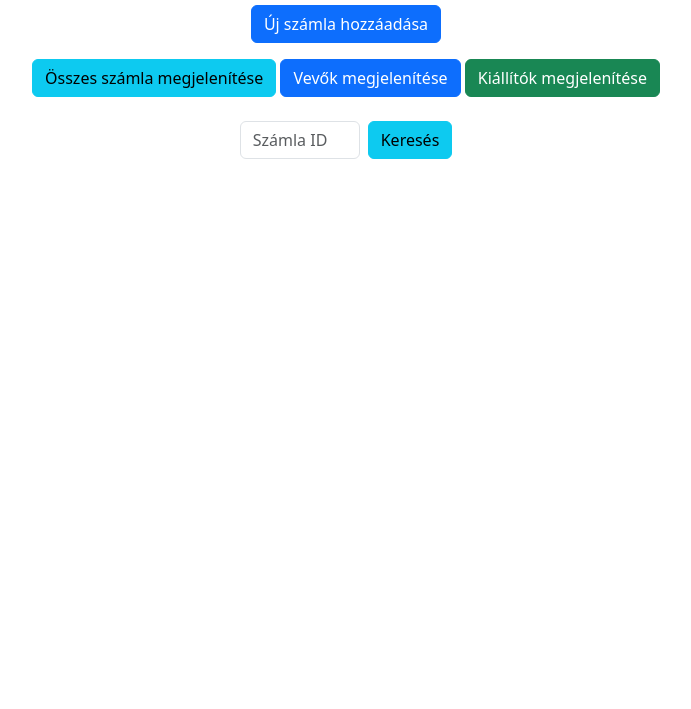
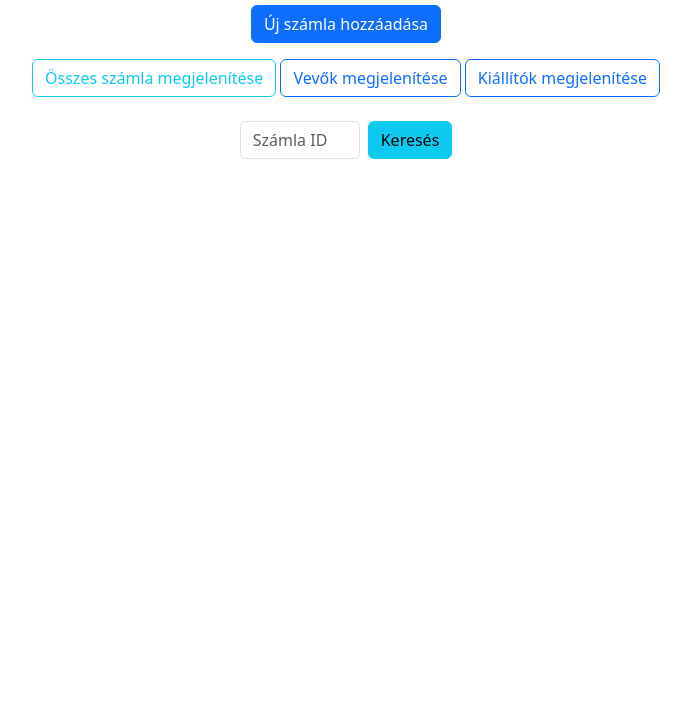
Before and after one commit to FZente/szamla_Zente, a website: page szamla.html in a window 1280 px wide. Shown: the part 91-800 px from the top of the page, without its empty margins (294-985 px from the left). Drawn offline with nearby package versions, Linux system fonts and the light colour scheme.

Commit message:
vegleges elott

```diff
--- a/szamla.html
+++ b/szamla.html
@@ -20,9 +20,9 @@
     </div>
 
     <div class="text-center mb-3">
-        <button class="btn btn-info" onclick="fetchReceipts()">Összes számla megjelenítése</button>
-        <button class="btn btn-primary" onclick="showUsers()">Vevők megjelenítése</button>
-        <button class="btn btn-success" onclick="showKiall()">Kiállítók megjelenítése</button>
+        <button class="btn btn-outline-info" onclick="fetchReceipts()">Összes számla megjelenítése</button>
+        <button class="btn btn-outline-primary" onclick="showUsers()">Vevők megjelenítése</button>
+        <button class="btn btn-outline-primary" onclick="showKiall()">Kiállítók megjelenítése</button>
     </div>
 
     <div id="users-container" class="container mt-4"></div>
```
